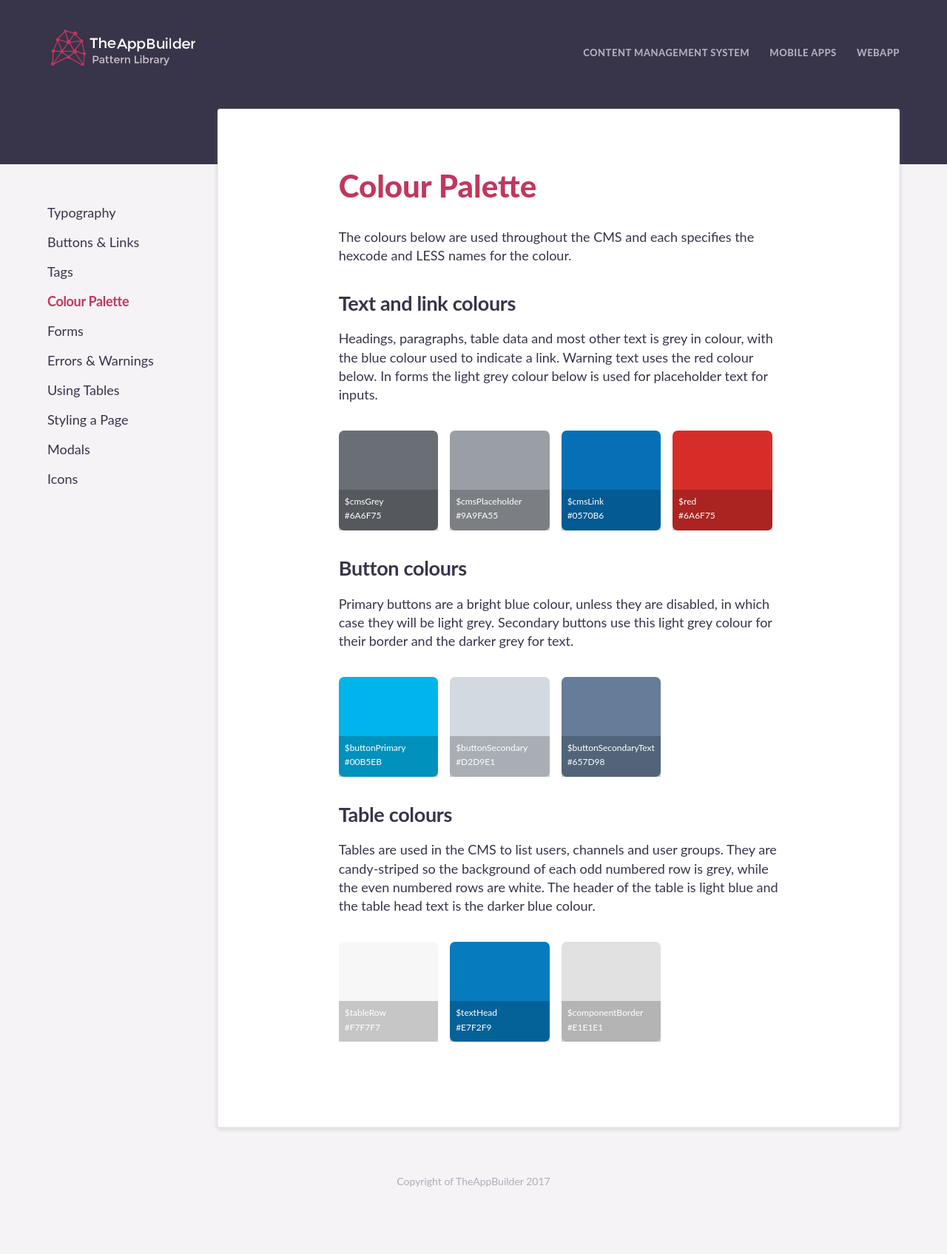
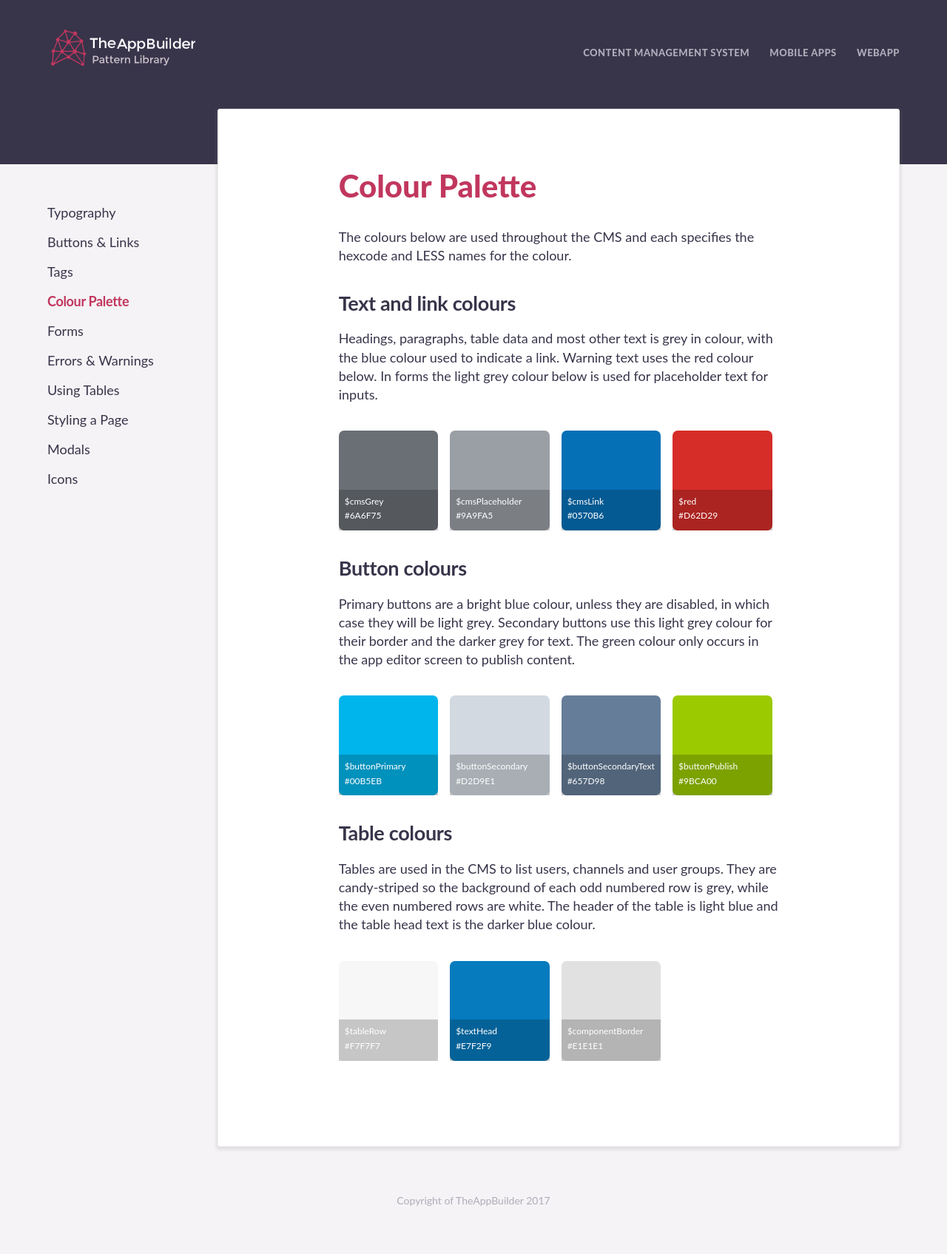
Before and after one commit to TheAppBuilderTeam/tab-pattern-library, a Jekyll site: the page built from cms/colours/index.html, in a window 1280 px wide. Shown: the whole page at 74% size. Built offline with Jekyll 4.4.1, drawn with Linux system fonts in a browser that asks for light colours; some web fonts are replaced; before the commit the page ends 1669 px from its top, so only the background shows below that.

Commit message:
buttonPublish added, placeholder colour amended

```diff
--- a/_sass/_base.scss
+++ b/_sass/_base.scss
@@ -186,6 +186,9 @@
 	&--ten{
 		background: $componentBorder;
 	}
+    &--eleven{
+		background: $buttonPublish;
+	}
 }
 
 .colour__block__info{
--- a/_sass/_variables.scss
+++ b/_sass/_variables.scss
@@ -28,6 +28,7 @@
 $buttonPrimary: #00B5EB;
 $buttonSecondary: #D2D9E1;
 $buttonSecondaryText: #657D98;
+$buttonPublish: #9BCA00;
 $buttonDisabled: #D2D9E1;
 
 $tableRow: #F7F7F7;
@@ -37,7 +38,7 @@
 
 $tableEmailText: $blue;
 
-$dataFeildsHeading: #8A6794;
+$dataFieldsHeading: #8A6794;
 
 
 /* Webapp Specific
--- a/_sass/cms/_styles.scss
+++ b/_sass/cms/_styles.scss
@@ -166,11 +166,35 @@
   padding: 6px 8px;
   vertical-align: middle;
 	width: 250px;
+    color: $cmsGrey;
   border: 1px solid #ddd;
   border-radius: 4px;
 	&.warning{
 		border-color: $red;
 	}
+}
+
+/*---- Placeholder -----*/
+
+.form-group ::-webkit-input-placeholder {
+
+    color: $cmsPlaceholder;
+}
+
+
+.form-group ::-moz-placeholder {
+
+    color: $cmsPlaceholder;
+}
+
+
+.form-group :-ms-input-placeholder {
+
+    color: $cmsPlaceholder;
+}
+
+.form-group :-moz-placeholder{
+    color: $cmsPlaceholder;
 }
 
 
@@ -192,7 +216,7 @@
 
 .form--dataFieldsHeading{
 	padding-bottom: 15px;
-	color: $dataFeildsHeading;
+	color: $dataFieldsHeading;
 	font-weight: 800;
 
 }
--- a/cms/colours/index.html
+++ b/cms/colours/index.html
@@ -21,7 +21,7 @@
 	<li class="colour__block colour__block--two">
 		<div class="colour__block__info">
 			<p>$cmsPlaceholder</p>
-			<p>#9A9FA55</p>
+			<p>#9A9FA5</p>
 		</div>
 	</li>
 	<li class="colour__block colour__block--three">
@@ -33,13 +33,13 @@
 	<li class="colour__block colour__block--four">
 		<div class="colour__block__info">
 			<p>$red</p>
-			<p>#6A6F75</p>
+			<p>#D62D29</p>
 		</div>
 	</li>
 </ul>
 
 <h2>Button colours</h2>
-<p>Primary buttons are a bright blue colour, unless they are disabled, in which case they will be light grey. Secondary buttons use this light grey colour for their border and the darker grey for text. </p>
+<p>Primary buttons are a bright blue colour, unless they are disabled, in which case they will be light grey. Secondary buttons use this light grey colour for their border and the darker grey for text. The green colour only occurs in the app editor screen to publish content. </p>
 
 	<ul class="main__content__block textWidth padding__30"  markdown="0">
 		<li class="colour__block colour__block--five">
@@ -48,6 +48,7 @@
 				<p>#00B5EB</p>
 			</div>
 		</li>
+
 		<li class="colour__block colour__block--six">
 			<div class="colour__block__info">
 				<p>$buttonSecondary</p>
@@ -60,6 +61,13 @@
 				<p>#657D98</p>
 			</div>
 		</li>
+             <li class="colour__block colour__block--eleven">
+			<div class="colour__block__info">
+				<p>$buttonPublish</p>
+				<p>#9BCA00</p>
+			</div>
+		</li>
+
 	</ul>
 
 <h2>Table colours</h2>
```
Also changed, not shown: webapp/Lois/index-lois.html (added, +100 -0 lines).
